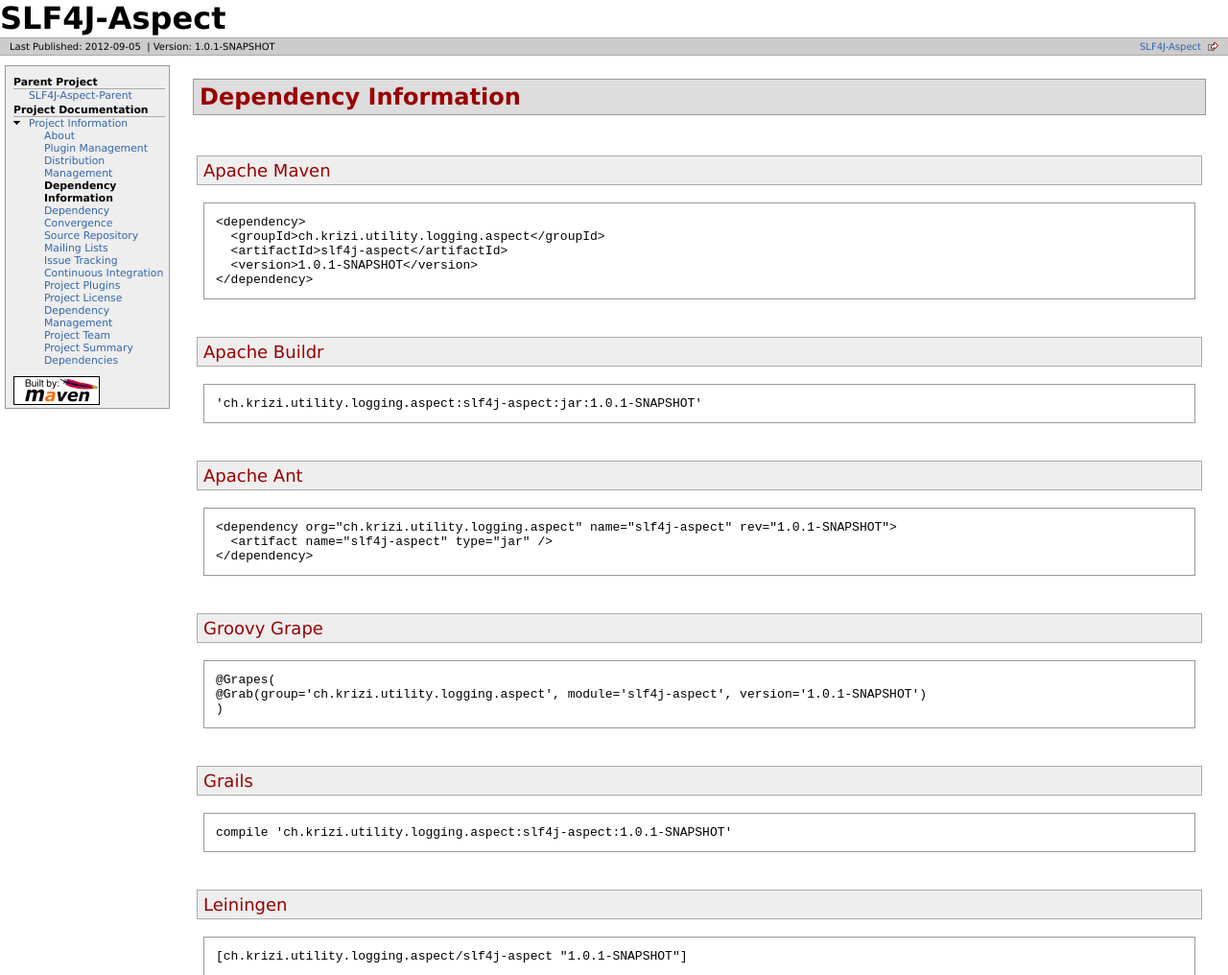
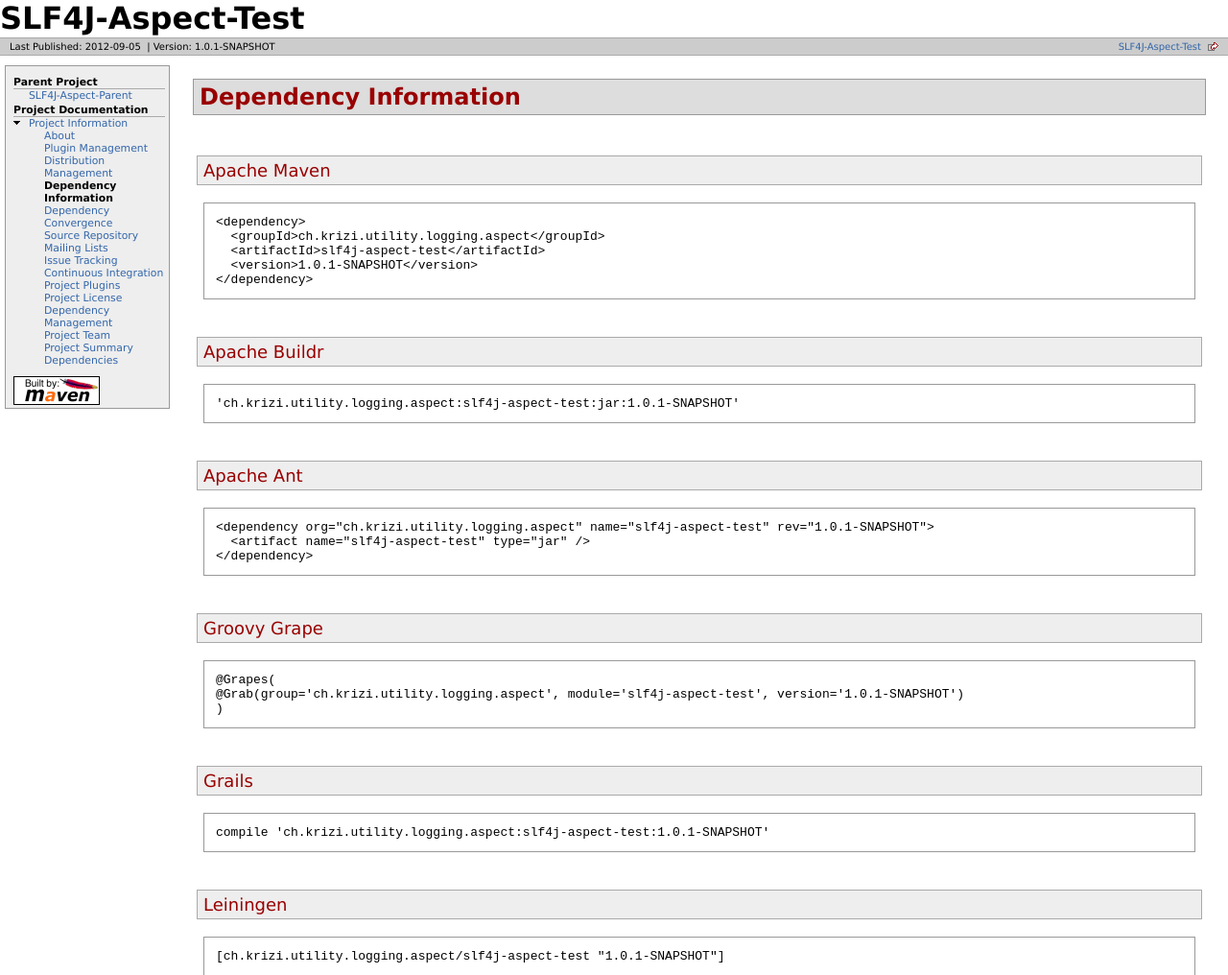
Before and after one commit to krizi/slf4j-aspect, a plain HTML site: page mvn-site/dependency-info.html in a window 1280 px wide. Shown: the top 1016 px of the page at 96% size. Drawn offline with Linux system fonts and the light colour scheme.

Commit message:
Generated site for SLF4J-Aspect-Test 							1.0.1-SNAPSHOT

```diff
--- a/mvn-site/dependency-info.html
+++ b/mvn-site/dependency-info.html
@@ -17,7 +17,7 @@
   <body class="composite">
     <div id="banner">
                     <div id="bannerLeft">
-                SLF4J-Aspect
+                SLF4J-Aspect-Test
                 </div>
                     <div class="clear">
         <hr/>
@@ -30,7 +30,7 @@
         <span id="publishDate">Last Published: 2012-09-05</span>
                   &nbsp;| <span id="projectVersion">Version: 1.0.1-SNAPSHOT</span>
                       </div>
-            <div class="xright">                    <a href="http://nexus.sonatype.org/oss-repository-hosting.html/slf4j-parent/slf4j-aspect" class="externalLink" title="SLF4J-Aspect">SLF4J-Aspect</a>
+            <div class="xright">                    <a href="http://nexus.sonatype.org/oss-repository-hosting.html/slf4j-parent/slf4j-aspect-test" class="externalLink" title="SLF4J-Aspect-Test">SLF4J-Aspect-Test</a>
 
 
       </div>
@@ -112,13 +112,13 @@
       <div id="contentBox">
         <div class="section"><h2>Dependency Information<a name="Dependency_Information"></a></h2><a name="Dependency_Information"></a><div class="section"><h3>Apache Maven<a name="Apache_Maven"></a></h3><a name="Apache_Maven"></a><div class="source"><pre>&lt;dependency&gt;
   &lt;groupId&gt;ch.krizi.utility.logging.aspect&lt;/groupId&gt;
-  &lt;artifactId&gt;slf4j-aspect&lt;/artifactId&gt;
+  &lt;artifactId&gt;slf4j-aspect-test&lt;/artifactId&gt;
   &lt;version&gt;1.0.1-SNAPSHOT&lt;/version&gt;
-&lt;/dependency&gt;</pre></div></div><div class="section"><h3>Apache Buildr<a name="Apache_Buildr"></a></h3><a name="Apache_Buildr"></a><div class="source"><pre>'ch.krizi.utility.logging.aspect:slf4j-aspect:jar:1.0.1-SNAPSHOT'</pre></div></div><div class="section"><h3>Apache Ant<a name="Apache_Ant"></a></h3><a name="Apache_Ant"></a><div class="source"><pre>&lt;dependency org=&quot;ch.krizi.utility.logging.aspect&quot; name=&quot;slf4j-aspect&quot; rev=&quot;1.0.1-SNAPSHOT&quot;&gt;
-  &lt;artifact name=&quot;slf4j-aspect&quot; type=&quot;jar&quot; /&gt;
+&lt;/dependency&gt;</pre></div></div><div class="section"><h3>Apache Buildr<a name="Apache_Buildr"></a></h3><a name="Apache_Buildr"></a><div class="source"><pre>'ch.krizi.utility.logging.aspect:slf4j-aspect-test:jar:1.0.1-SNAPSHOT'</pre></div></div><div class="section"><h3>Apache Ant<a name="Apache_Ant"></a></h3><a name="Apache_Ant"></a><div class="source"><pre>&lt;dependency org=&quot;ch.krizi.utility.logging.aspect&quot; name=&quot;slf4j-aspect-test&quot; rev=&quot;1.0.1-SNAPSHOT&quot;&gt;
+  &lt;artifact name=&quot;slf4j-aspect-test&quot; type=&quot;jar&quot; /&gt;
 &lt;/dependency&gt;</pre></div></div><div class="section"><h3>Groovy Grape<a name="Groovy_Grape"></a></h3><a name="Groovy_Grape"></a><div class="source"><pre>@Grapes(
-@Grab(group='ch.krizi.utility.logging.aspect', module='slf4j-aspect', version='1.0.1-SNAPSHOT')
-)</pre></div></div><div class="section"><h3>Grails<a name="Grails"></a></h3><a name="Grails"></a><div class="source"><pre>compile 'ch.krizi.utility.logging.aspect:slf4j-aspect:1.0.1-SNAPSHOT'</pre></div></div><div class="section"><h3>Leiningen<a name="Leiningen"></a></h3><a name="Leiningen"></a><div class="source"><pre>[ch.krizi.utility.logging.aspect/slf4j-aspect &quot;1.0.1-SNAPSHOT&quot;]</pre></div></div><div class="section"><h3>SBT<a name="SBT"></a></h3><a name="SBT"></a><div class="source"><pre>libraryDependencies += &quot;ch.krizi.utility.logging.aspect&quot; %% &quot;slf4j-aspect&quot; % &quot;1.0.1-SNAPSHOT&quot;</pre></div></div></div>
+@Grab(group='ch.krizi.utility.logging.aspect', module='slf4j-aspect-test', version='1.0.1-SNAPSHOT')
+)</pre></div></div><div class="section"><h3>Grails<a name="Grails"></a></h3><a name="Grails"></a><div class="source"><pre>compile 'ch.krizi.utility.logging.aspect:slf4j-aspect-test:1.0.1-SNAPSHOT'</pre></div></div><div class="section"><h3>Leiningen<a name="Leiningen"></a></h3><a name="Leiningen"></a><div class="source"><pre>[ch.krizi.utility.logging.aspect/slf4j-aspect-test &quot;1.0.1-SNAPSHOT&quot;]</pre></div></div><div class="section"><h3>SBT<a name="SBT"></a></h3><a name="SBT"></a><div class="source"><pre>libraryDependencies += &quot;ch.krizi.utility.logging.aspect&quot; %% &quot;slf4j-aspect-test&quot; % &quot;1.0.1-SNAPSHOT&quot;</pre></div></div></div>
       </div>
     </div>
     <div class="clear">
```
Also changed, not shown: mvn-site/dependencies.html (+5 -5 lines), mvn-site/dependency-convergence.html (+2 -2 lines), mvn-site/dependency-management.html (+2 -2 lines), mvn-site/distribution-management.html (+2 -2 lines), mvn-site/index.html (+3 -3 lines), mvn-site/integration.html (+2 -2 lines), mvn-site/issue-tracking.html (+2 -2 lines), mvn-site/license.html (+2 -2 lines), mvn-site/mail-lists.html (+2 -2 lines), mvn-site/plugin-management.html (+2 -2 lines), mvn-site/plugins.html (+3 -3 lines), mvn-site/project-info.html (+3 -3 lines), mvn-site/project-summary.html (+3 -3 lines), mvn-site/source-repository.html (+3 -3 lines), 1 more files.
